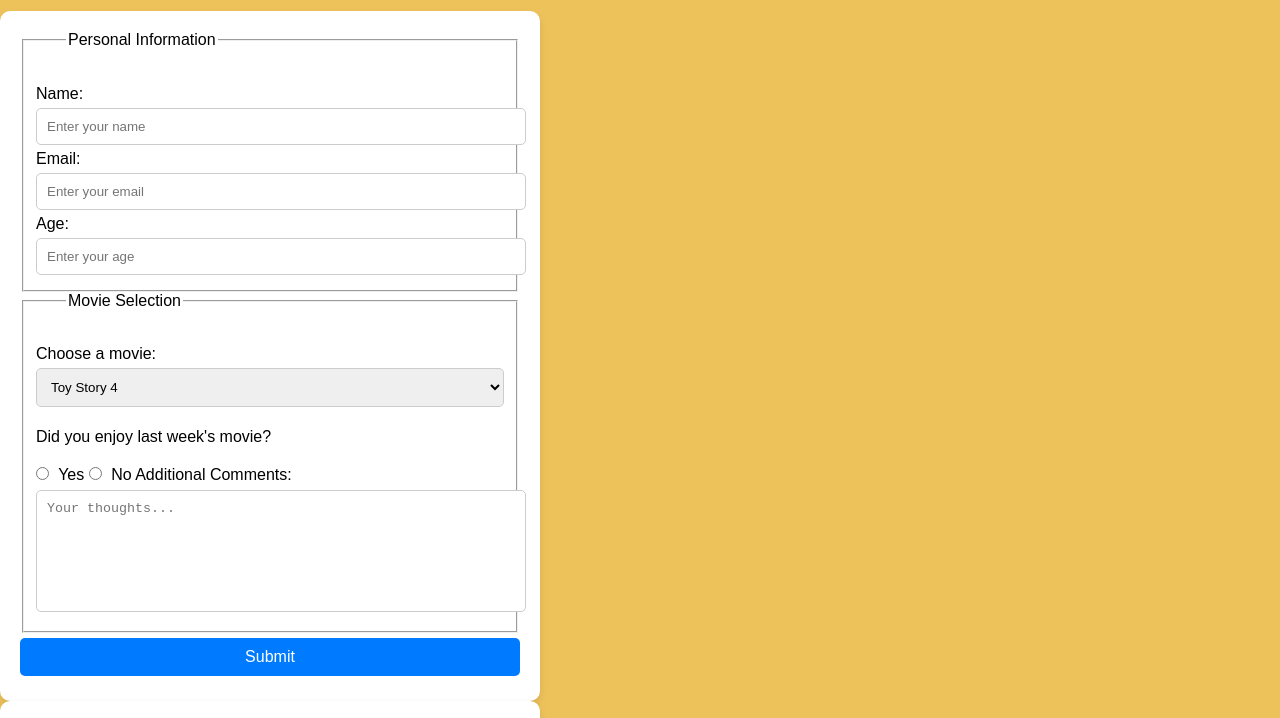
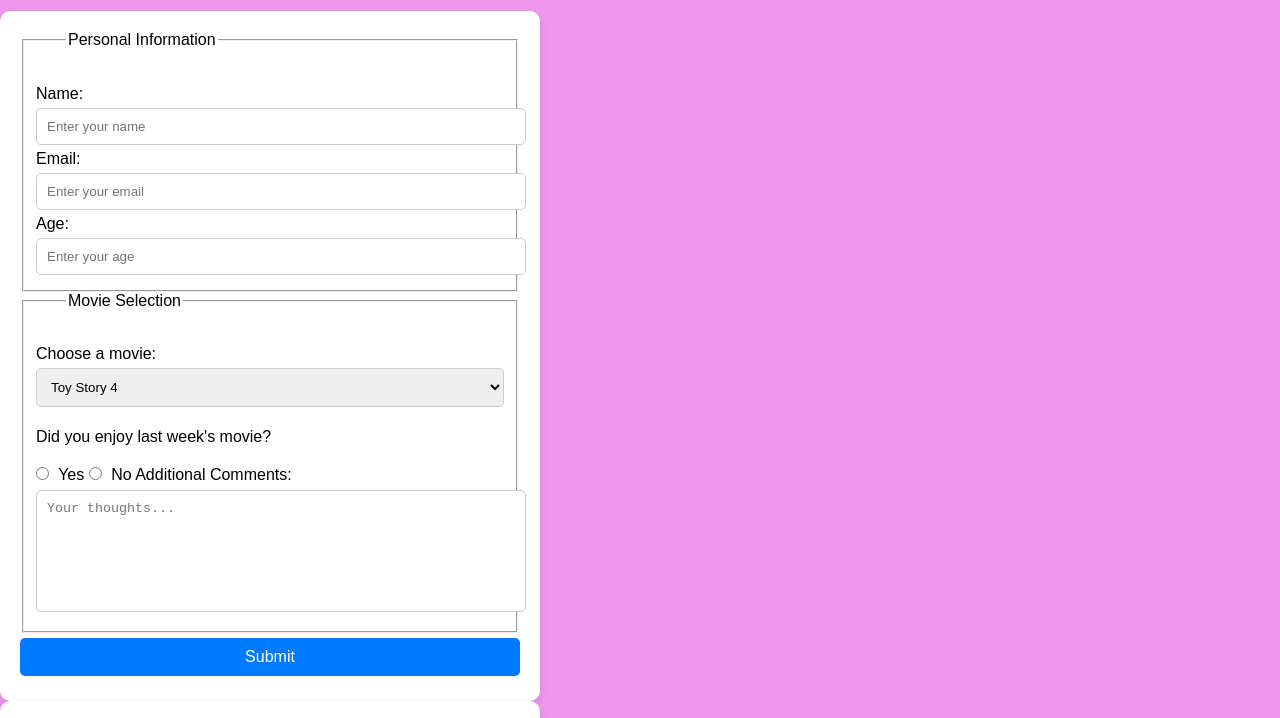
Before and after one commit to DerrickSimilien/Survey-Form, a plain HTML site: page index.html in a window 1280 px wide. Shown: the part 79-797 px from the top of the page. Drawn offline with Linux system fonts and the light colour scheme.

Commit message:
Initialized git repository

```diff
--- a/style.css
+++ b/style.css
@@ -10,7 +10,7 @@ body {
 
     body {
         font-family: Arial, sans-serif;
-        background-color: #eec25b;
+        background-color: #ee96eb;
         margin: 0;
         padding: 0;
     }
```
